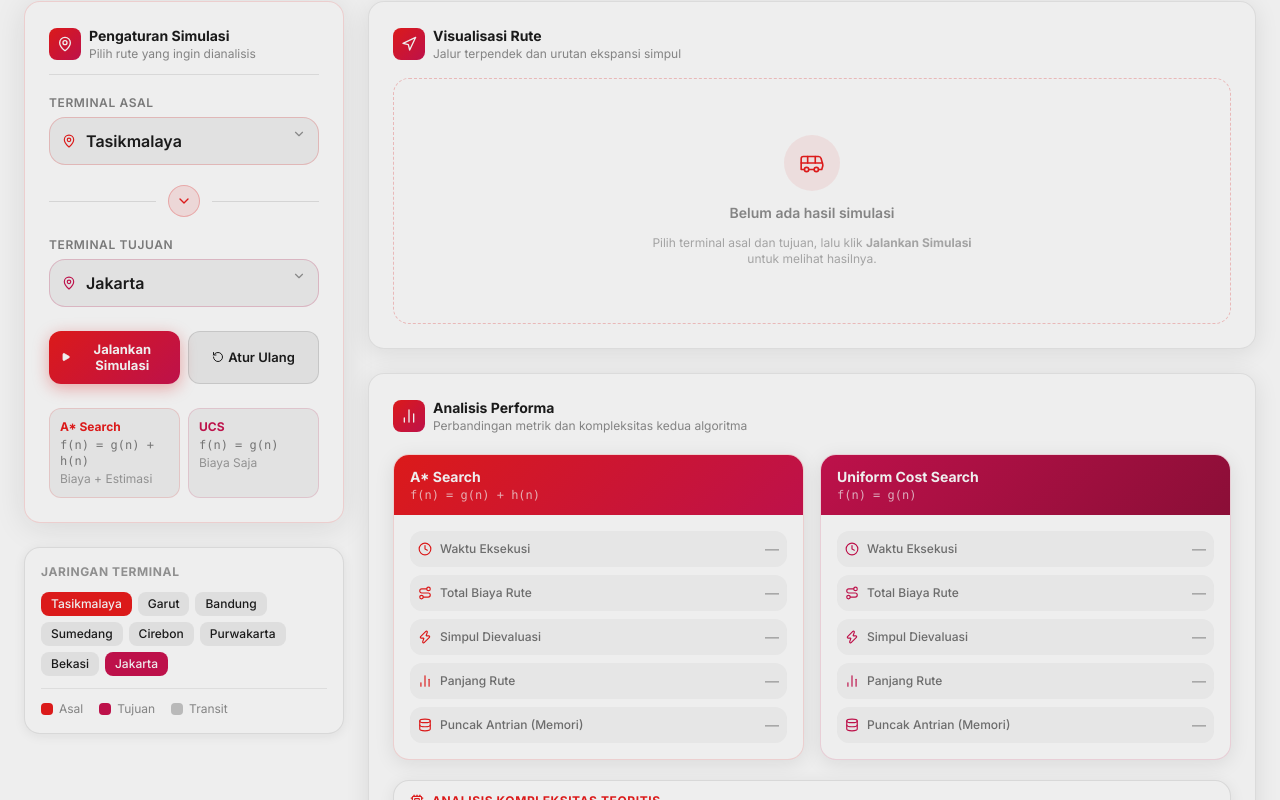
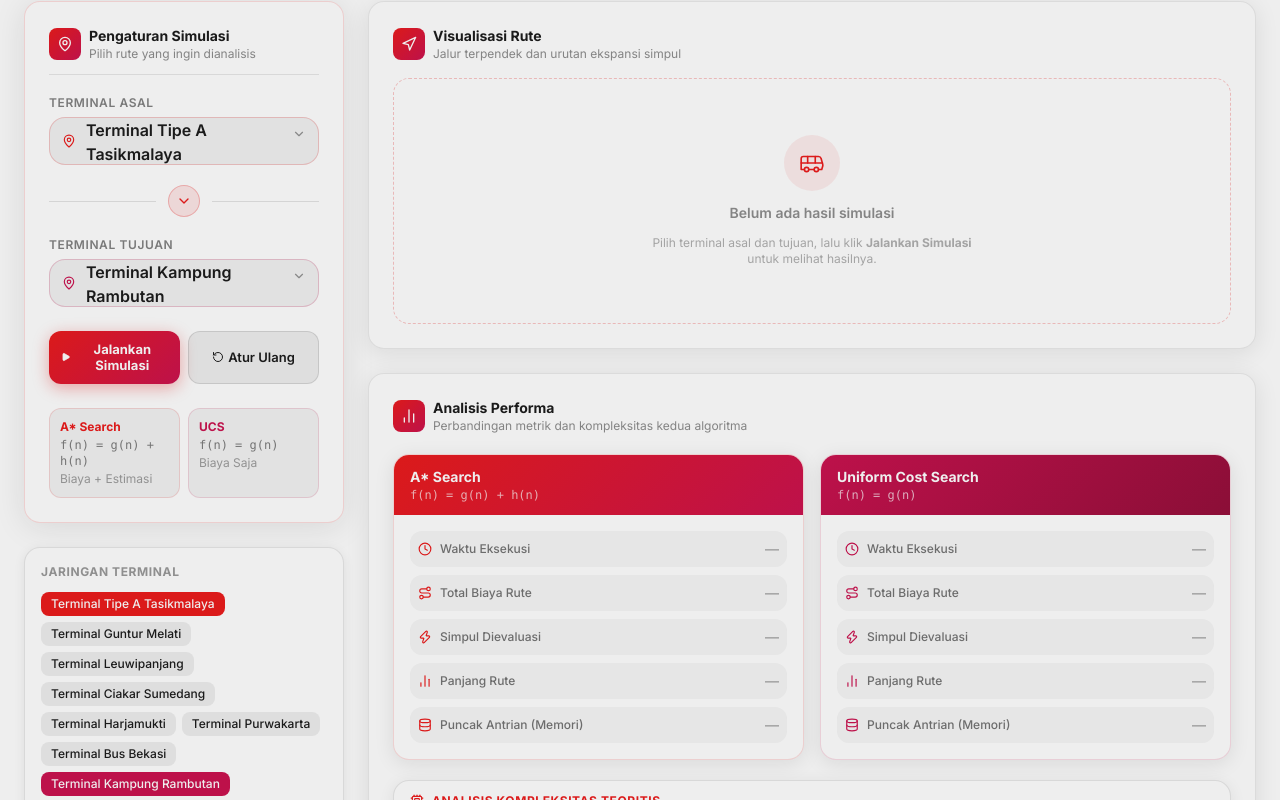
Before and after one commit to AmmarRuncandel/SmartBus, a Next.js app: page / in a window 1280 px wide. Shown: the part 840-1640 px from the top of the page. Built offline with nearby package versions, Linux system fonts and the light colour scheme.

Commit message:
dataset real

```diff
--- a/app/components/AnalyticsCards.tsx
+++ b/app/components/AnalyticsCards.tsx
@@ -16,6 +16,7 @@ import {
   Layers,
 } from 'lucide-react';
 import { AlgorithmResult } from '../lib/algorithms';
+import { terminals } from '../lib/graphData';
 
 interface AnalyticsCardsProps {
   astar: AlgorithmResult | null;
@@ -92,7 +93,7 @@ export default function AnalyticsCards({ astar, ucs }: AnalyticsCardsProps) {
   const hasResults = astar && ucs;
   const totalSimpul = hasResults
     ? Math.max(astar.nodesVisited, ucs.nodesVisited)
-    : 8; // jumlah simpul dalam graf
+    : terminals.length;
 
   const lebihCepat = hasResults
     ? astar.executionTime <= ucs.executionTime ? 'astar' : 'ucs'
--- a/app/components/ControlPanel.tsx
+++ b/app/components/ControlPanel.tsx
@@ -1,7 +1,7 @@
 'use client';
 
 import { MapPin, Play, RotateCcw, ChevronDown } from 'lucide-react';
-import { NodeId, terminals } from '../lib/graphData';
+import { NodeId, graph, terminals } from '../lib/graphData';
 import TerminalSelect from './ControlPanel/TerminalSelect';
 import { ALGORITHM_BADGES } from './ControlPanel/constants';
 
@@ -63,6 +63,7 @@ export default function ControlPanel({
         excludeValue={destination}
         onChange={(v) => onStartChange(v as NodeId)}
         accentColor="#DB1A1A"
+        getOptionLabel={(id) => graph[id as NodeId].displayName}
       />
 
       {/* Pemisah arah */}
@@ -89,6 +90,7 @@ export default function ControlPanel({
         excludeValue={start}
         onChange={(v) => onDestinationChange(v as NodeId)}
         accentColor="#BD114A"
+        getOptionLabel={(id) => graph[id as NodeId].displayName}
       />
 
       {/* Tombol aksi */}
--- a/app/components/ControlPanel/TerminalSelect.tsx
+++ b/app/components/ControlPanel/TerminalSelect.tsx
@@ -11,6 +11,7 @@ interface TerminalSelectProps {
   excludeValue?: string;
   onChange: (val: string) => void;
   accentColor: string;
+  getOptionLabel?: (value: string) => string;
 }
 
 export default function TerminalSelect({
@@ -21,6 +22,7 @@ export default function TerminalSelect({
   excludeValue,
   onChange,
   accentColor,
+  getOptionLabel,
 }: TerminalSelectProps) {
   const [isOpen, setIsOpen] = useState(false);
   const containerRef = useRef<HTMLDivElement>(null);
@@ -79,7 +81,7 @@ export default function TerminalSelect({
           color={accentColor}
           className="absolute left-3 top-1/2 -translate-y-1/2 pointer-events-none"
         />
-        <span>{value}</span>
+        <span>{getOptionLabel ? getOptionLabel(value) : value}</span>
         <ChevronDown
           size={14}
           className="absolute right-3 top-1/2 -translate-y-1/2 pointer-events-none transition-transform"
@@ -103,6 +105,7 @@ export default function TerminalSelect({
         >
           {filteredOptions.map((option) => {
             const isSelected = option === value;
+            const optionLabel = getOptionLabel ? getOptionLabel(option) : option;
 
             return (
               <li key={option} role="option" aria-selected={isSelected}>
@@ -118,7 +121,7 @@ export default function TerminalSelect({
                     background: isSelected ? `${accentColor}20` : 'transparent',
                   }}
                 >
-                  <span>{option}</span>
+                    <span>{optionLabel}</span>
                   {isSelected && (
                     <span
                       className="w-1.5 h-1.5 rounded-full"
--- a/app/components/Dashboard.tsx
+++ b/app/components/Dashboard.tsx
@@ -2,7 +2,7 @@
 
 import { useState, useCallback, useEffect } from 'react';
 import { AlgorithmResult, runAStar, runUCS } from '../lib/algorithms';
-import { graph, NodeId, terminals } from '../lib/graphData';
+import { graph, NodeId, terminals, getTerminalLabel } from '../lib/graphData';
 import ControlPanel from './ControlPanel';
 import VisualizationPanel from './VisualizationPanel';
 import AnalyticsCards from './AnalyticsCards';
@@ -132,7 +132,7 @@ export default function Dashboard() {
                           : '#1A1A1A',
                     }}
                   >
-                    {t}
+                    {getTerminalLabel(t)}
                   </span>
                 ))}
               </div>
--- a/app/components/VisualizationPanel.tsx
+++ b/app/components/VisualizationPanel.tsx
@@ -2,7 +2,7 @@
 
 import { Bus, ChevronRight, AlertCircle, Navigation } from 'lucide-react';
 import { AlgorithmResult } from '../lib/algorithms';
-import { NodeId } from '../lib/graphData';
+import { NodeId, graph } from '../lib/graphData';
 
 interface VisualizationPanelProps {
   astar: AlgorithmResult | null;
@@ -152,7 +152,7 @@ function TampilJalur({
         {result.path.map((node, idx) => (
           <div key={idx} className="flex items-center gap-1.5">
             <BadgeSimpul
-              name={node}
+              name={graph[node].displayName}
               color={color}
               isFirst={idx === 0}
               isLast={idx === result.path.length - 1}
@@ -270,7 +270,7 @@ function LogEkspansi({
               </span>
               <Bus size={11} color={color} />
               <span className="font-semibold" style={{ color: '#1A1A1A' }}>
-                {entry.node}
+                {graph[entry.node as NodeId].displayName}
               </span>
             </div>
             <div className="flex items-center gap-2">
--- /dev/null
+++ b/app/lib/data/smartbus-dataset.json
@@ -0,0 +1,89 @@
+{
+  "metadata": {
+    "project": "SmartBus Analytics",
+    "description": "Real terminal-location dataset for West Java and Jakarta bus terminals.",
+    "sources": {
+      "locations": "OpenStreetMap Nominatim",
+      "roadDistances": "OSRM public routing service",
+      "heuristic": "Geographic straight-line distance to Jakarta"
+    }
+  },
+  "terminals": [
+    {
+      "id": "Tasikmalaya",
+      "displayName": "Terminal Tipe A Tasikmalaya",
+      "lat": -7.2914436,
+      "lon": 108.1918996,
+      "sourceUrl": "https://nominatim.openstreetmap.org/search?q=Terminal%20Tipe%20A%20Tasikmalaya&format=jsonv2"
+    },
+    {
+      "id": "Garut",
+      "displayName": "Terminal Guntur Melati",
+      "lat": -7.2008382,
+      "lon": 107.9058988,
+      "sourceUrl": "https://nominatim.openstreetmap.org/search?q=Terminal%20Guntur%20Garut&format=jsonv2"
+    },
+    {
+      "id": "Bandung",
+      "displayName": "Terminal Leuwipanjang",
+      "lat": -6.9457258,
+      "lon": 107.5942849,
+      "sourceUrl": "https://nominatim.openstreetmap.org/search?q=Terminal%20Leuwipanjang%20Bandung&format=jsonv2"
+    },
+    {
+      "id": "Sumedang",
+      "displayName": "Terminal Ciakar Sumedang",
+      "lat": -6.8257315,
+      "lon": 107.9214221,
+      "sourceUrl": "https://nominatim.openstreetmap.org/search?q=Terminal%20Sumedang&format=jsonv2"
+    },
+    {
+      "id": "Cirebon",
+      "displayName": "Terminal Harjamukti",
+      "lat": -6.7393184,
+      "lon": 108.5529847,
+      "sourceUrl": "https://nominatim.openstreetmap.org/search?q=Terminal%20Harjamukti%20Cirebon&format=jsonv2"
+    },
+    {
+      "id": "Purwakarta",
+      "displayName": "Terminal Purwakarta",
+      "lat": -6.5416377,
+      "lon": 107.3910873,
+      "sourceUrl": "https://nominatim.openstreetmap.org/search?q=Terminal%20Purwakarta&format=jsonv2"
+    },
+    {
+      "id": "Bekasi",
+      "displayName": "Terminal Bus Bekasi",
+      "lat": -6.249811,
+      "lon": 107.0132332,
+      "sourceUrl": "https://nominatim.openstreetmap.org/search?q=Terminal%20Bekasi&format=jsonv2"
+    },
+    {
+      "id": "Jakarta",
+      "displayName": "Terminal Kampung Rambutan",
+      "lat": -6.3107984,
+      "lon": 106.8837749,
+      "sourceUrl": "https://nominatim.openstreetmap.org/search?q=Terminal%20Kampung%20Rambutan%20Jakarta&format=jsonv2"
+    }
+  ],
+  "connections": {
+    "Tasikmalaya": ["Garut", "Bandung"],
+    "Garut": ["Tasikmalaya", "Bandung"],
+    "Bandung": ["Garut", "Tasikmalaya", "Sumedang", "Purwakarta", "Cirebon"],
+    "Sumedang": ["Bandung", "Cirebon"],
+    "Cirebon": ["Bandung", "Sumedang", "Purwakarta"],
+    "Purwakarta": ["Bandung", "Cirebon", "Bekasi"],
+    "Bekasi": ["Purwakarta", "Jakarta"],
+    "Jakarta": ["Bekasi"]
+  },
+  "roadDistanceKm": {
+    "Tasikmalaya": { "Garut": 60, "Bandung": 103 },
+    "Garut": { "Tasikmalaya": 60, "Bandung": 63 },
+    "Bandung": { "Tasikmalaya": 103, "Garut": 63, "Sumedang": 48, "Purwakarta": 76, "Cirebon": 129 },
+    "Sumedang": { "Bandung": 48, "Cirebon": 84 },
+    "Cirebon": { "Bandung": 129, "Sumedang": 84, "Purwakarta": 161 },
+    "Purwakarta": { "Bandung": 76, "Cirebon": 161, "Bekasi": 74 },
+    "Bekasi": { "Purwakarta": 74, "Jakarta": 20 },
+    "Jakarta": { "Bekasi": 20 }
+  }
+}
--- a/app/lib/graphData.ts
+++ b/app/lib/graphData.ts
@@ -1,11 +1,11 @@
 /**
  * graphData.ts
  * ------------
- * Defines the inter-city bus terminal graph for West Java & Jakarta.
- * Each edge contains a `cost` value representing distance/toll cost (in km equivalent).
- * Each node also carries a heuristic `h` value – the straight-line distance
- * estimate to Jakarta (the common goal node), used by the A* algorithm.
+ * Graph builder that reads the real SmartBus dataset from a separate JSON file.
+ * The dataset stores terminal locations, road distances, and the graph topology.
  */
+
+import dataset from './data/smartbus-dataset.json';
 
 export type NodeId =
   | 'Tasikmalaya'
@@ -19,12 +19,15 @@ export type NodeId =
 
 export interface Edge {
   to: NodeId;
-  /** Cost in km (distance + toll proxy) */
+  /** Road-distance cost in km */
   cost: number;
 }
 
 export interface GraphNode {
   id: NodeId;
+  displayName: string;
+  lat: number;
+  lon: number;
   /** Straight-line distance estimate to the goal (Jakarta) in km */
   h: number;
   edges: Edge[];
@@ -32,75 +35,75 @@ export interface GraphNode {
 
 export type Graph = Record<NodeId, GraphNode>;
 
-/** All terminal nodes with adjacency list and heuristics */
-export const graph: Graph = {
-  Tasikmalaya: {
-    id: 'Tasikmalaya',
-    h: 280,
-    edges: [
-      { to: 'Garut', cost: 60 },
-      { to: 'Bandung', cost: 130 },
-    ],
-  },
-  Garut: {
-    id: 'Garut',
-    h: 230,
-    edges: [
-      { to: 'Tasikmalaya', cost: 60 },
-      { to: 'Bandung', cost: 70 },
-    ],
-  },
-  Bandung: {
-    id: 'Bandung',
-    h: 160,
-    edges: [
-      { to: 'Garut', cost: 70 },
-      { to: 'Tasikmalaya', cost: 130 },
-      { to: 'Sumedang', cost: 45 },
-      { to: 'Purwakarta', cost: 75 },
-      { to: 'Cirebon', cost: 130 },
-    ],
-  },
-  Sumedang: {
-    id: 'Sumedang',
-    h: 170,
-    edges: [
-      { to: 'Bandung', cost: 45 },
-      { to: 'Cirebon', cost: 100 },
-    ],
-  },
-  Cirebon: {
-    id: 'Cirebon',
-    h: 210,
-    edges: [
-      { to: 'Bandung', cost: 130 },
-      { to: 'Sumedang', cost: 100 },
-      { to: 'Purwakarta', cost: 95 },
-    ],
-  },
-  Purwakarta: {
-    id: 'Purwakarta',
-    h: 80,
-    edges: [
-      { to: 'Bandung', cost: 75 },
-      { to: 'Cirebon', cost: 95 },
-      { to: 'Bekasi', cost: 55 },
-    ],
-  },
-  Bekasi: {
-    id: 'Bekasi',
-    h: 20,
-    edges: [
-      { to: 'Purwakarta', cost: 55 },
-      { to: 'Jakarta', cost: 25 },
-    ],
-  },
-  Jakarta: {
-    id: 'Jakarta',
-    h: 0,
-    edges: [{ to: 'Bekasi', cost: 25 }],
-  },
+type DatasetNode = {
+  id: NodeId;
+  displayName: string;
+  lat: number;
+  lon: number;
+  sourceUrl: string;
 };
+
+type SmartBusDataset = {
+  metadata: {
+    project: string;
+    description: string;
+    sources: {
+      locations: string;
+      roadDistances: string;
+      heuristic: string;
+    };
+  };
+  terminals: DatasetNode[];
+  connections: Record<NodeId, NodeId[]>;
+  roadDistanceKm: Record<NodeId, Partial<Record<NodeId, number>>>;
+};
+
+const smartBusDataset = dataset as SmartBusDataset;
+const terminalProfiles = Object.fromEntries(
+  smartBusDataset.terminals.map((terminal) => [terminal.id, terminal]),
+) as Record<NodeId, DatasetNode>;
+
+function haversineKm(aLat: number, aLon: number, bLat: number, bLon: number): number {
+  const earthRadiusKm = 6371;
+  const toRadians = (value: number) => (value * Math.PI) / 180;
+  const deltaLat = toRadians(bLat - aLat);
+  const deltaLon = toRadians(bLon - aLon);
+  const lat1 = toRadians(aLat);
+  const lat2 = toRadians(bLat);
+
+  const a =
+    Math.sin(deltaLat / 2) * Math.sin(deltaLat / 2) +
+    Math.cos(lat1) * Math.cos(lat2) * Math.sin(deltaLon / 2) * Math.sin(deltaLon / 2);
+  return 2 * earthRadiusKm * Math.asin(Math.sqrt(a));
+}
+
+function estimateHeuristic(from: NodeId): number {
+  const origin = terminalProfiles[from];
+  const destination = terminalProfiles.Jakarta;
+  return Math.round(haversineKm(origin.lat, origin.lon, destination.lat, destination.lon));
+}
+
+function buildGraph(): Graph {
+  return (smartBusDataset.terminals.map((terminal) => terminal.id) as NodeId[]).reduce((accumulator, id) => {
+    const profile = terminalProfiles[id];
+    accumulator[id] = {
+      id,
+      displayName: profile.displayName,
+      lat: profile.lat,
+      lon: profile.lon,
+      h: estimateHeuristic(id),
+      edges: smartBusDataset.connections[id].map((to) => ({
+        to,
+        cost:
+          smartBusDataset.roadDistanceKm[id][to] ??
+          Math.max(1, Math.round(haversineKm(profile.lat, profile.lon, terminalProfiles[to].lat, terminalProfiles[to].lon))),
+      })),
+    };
+    return accumulator;
+  }, {} as Graph);
+}
+
+export const graph: Graph = buildGraph();
 
 /** Ordered list of all terminal names for UI dropdowns */
 export const terminals: NodeId[] = [
@@ -113,3 +116,7 @@ export const terminals: NodeId[] = [
   'Bekasi',
   'Jakarta',
 ];
+
+export function getTerminalLabel(id: NodeId): string {
+  return graph[id].displayName;
+}
```
Also changed, not shown: app/PetaRute/page.tsx (+46 -21 lines), app/lib/data/smartbus-terminal-sources.csv (added), 1 other file (tests, documents, lock files or other folders).
